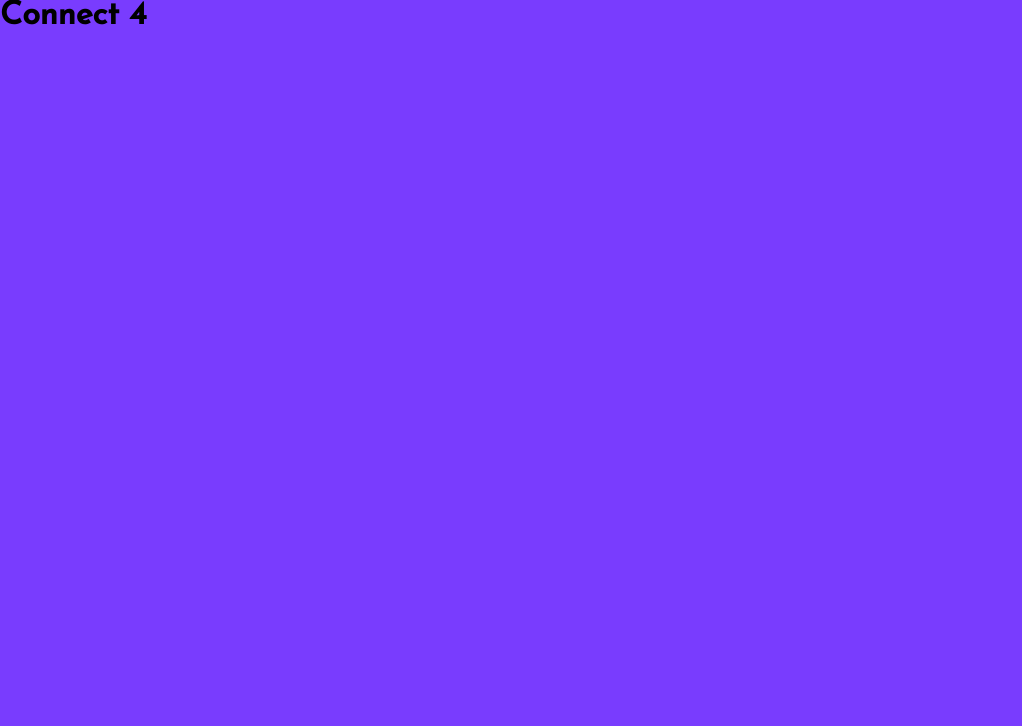
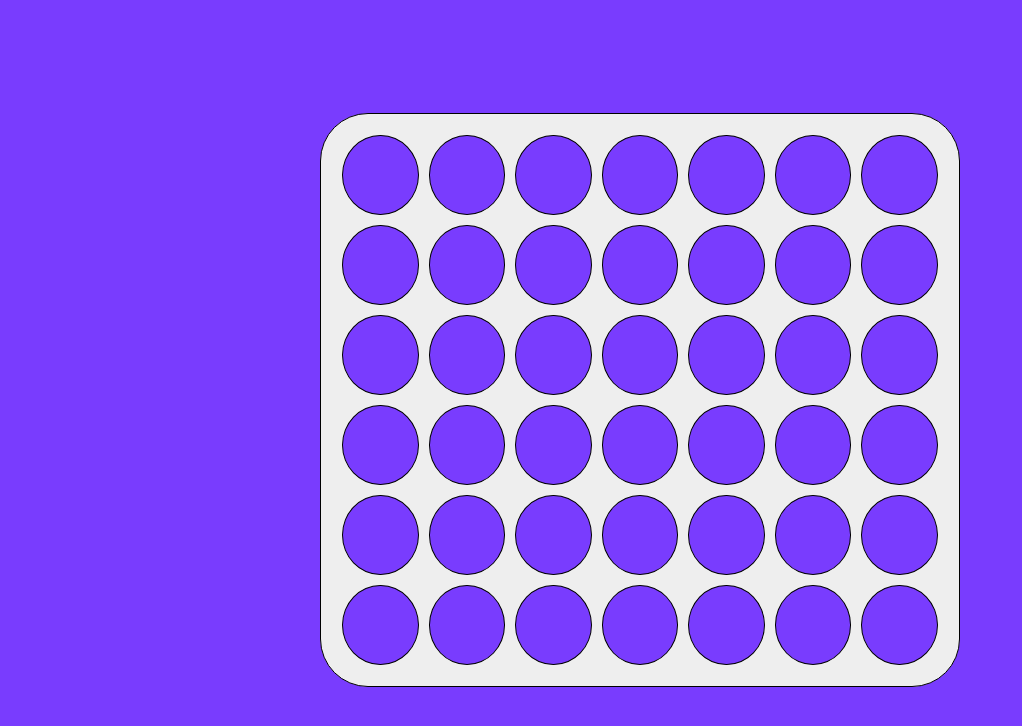
Before and after one commit to ilan-moroz/connect-4-game, a React (Vite) app: page / in a window 1280 px wide. Shown: the top 726 px of the page, without its empty margins (0-1022 px from the left). Built offline with nearby package versions, Linux system fonts and the light colour scheme.

Commit message:
game board

```diff
--- a/src/App.tsx
+++ b/src/App.tsx
@@ -1,5 +1,11 @@
+import GameBoard from './components/GameBoard/GameBoard';
+
 function App() {
-  return <h1>Connect 4</h1>;
+  return (
+    <div className="App">
+      <GameBoard />
+    </div>
+  );
 }
 
 export default App;
--- /dev/null
+++ b/src/components/GameBoard/GameBoard.module.css
@@ -0,0 +1,22 @@
+.board {
+  display: flex;
+  flex-direction: column;
+  width: 40rem;
+  border: 1px solid black;
+  background-color: #eee;
+  border-radius: 3rem;
+  padding: 1rem;
+}
+
+.row {
+  display: flex;
+}
+
+.cell {
+  width: 5rem;
+  height: 5rem;
+  border: 1px solid black;
+  border-radius: 50%;
+  background-color: rgb(121, 60, 254);
+  margin: 5px;
+}
--- /dev/null
+++ b/src/components/GameBoard/GameBoard.tsx
@@ -0,0 +1,24 @@
+import { useState } from 'react';
+import classes from './GameBoard.module.css';
+
+const GameBoard = () => {
+  const [board, setBoard] = useState(createEmptyBoard());
+
+  function createEmptyBoard() {
+    return Array.from({ length: 6 }, () => Array(7).fill(null));
+  }
+
+  return (
+    <div className={classes.board}>
+      {board.map((row, rowIndex) => (
+        <div key={rowIndex} className={classes.row}>
+          {row.map((cell, colIndex) => (
+            <div key={colIndex} className={classes.cell}></div>
+          ))}
+        </div>
+      ))}
+    </div>
+  );
+};
+
+export default GameBoard;
--- a/src/index.css
+++ b/src/index.css
@@ -12,3 +12,10 @@ body {
   font-family: Josefin Sans;
   background-color: rgb(121, 60, 254);
 }
+
+.App {
+  display: flex;
+  justify-content: center;
+  align-items: center;
+  min-height: 100vh;
+}
```
